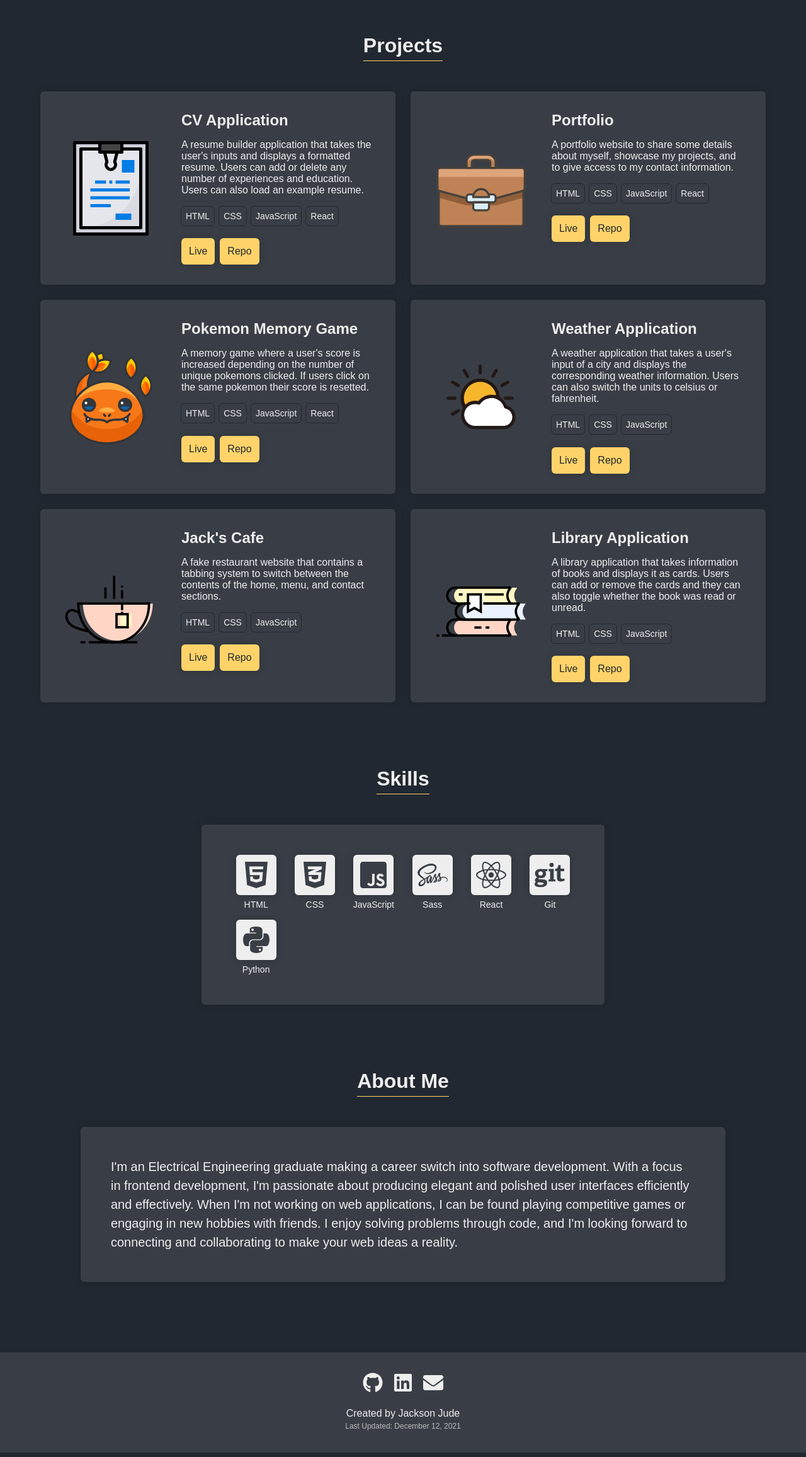
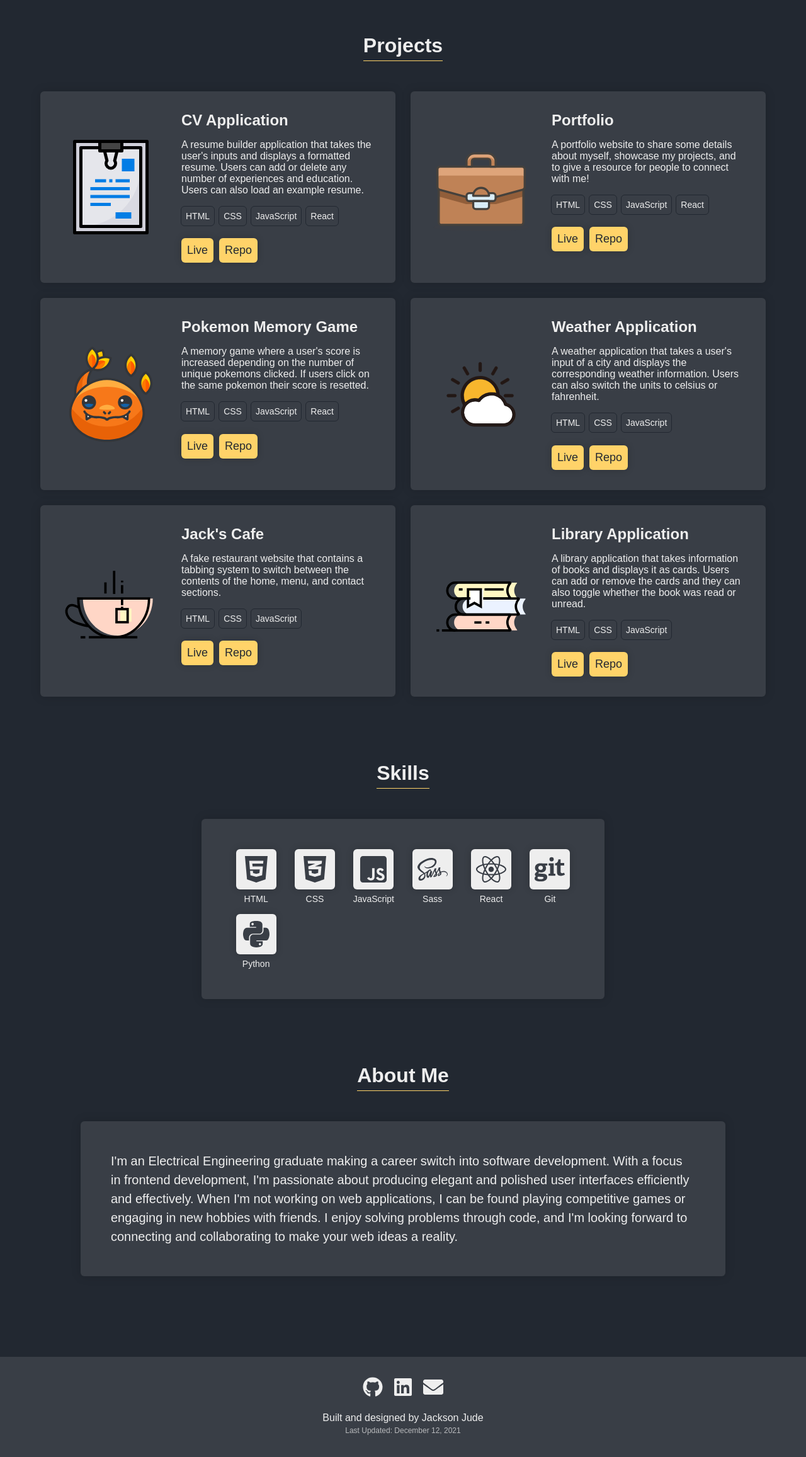
Before and after one commit to JacksonJ97/portfolio, a React (Create React App) app: page / in a window 1280 px wide. Shown: the part 849-3162 px from the top of the page at 63% size. Built offline with nearby package versions, Linux system fonts and the light colour scheme.

Commit message:
updated README and made minor changes

```diff
--- a/src/components/Footer/index.js
+++ b/src/components/Footer/index.js
@@ -5,7 +5,7 @@ import { FaGithub, FaLinkedin, FaEnvelope } from "react-icons/fa";
 const Wrapper = styled.div`
   background-color: #393e46;
   padding: 2em;
-  margin-top: 7em;
+  margin-top: 8em;
   text-align: center;
 
   .links-container {
@@ -48,7 +48,7 @@ const Footer = () => {
           <FaEnvelope />
         </a>
       </div>
-      <p>Created by Jackson Jude</p>
+      <p>Built and designed by Jackson Jude</p>
       <p className="last-updated">Last Updated: December 12, 2021</p>
     </Wrapper>
   );
--- a/src/components/Utilities/Card/index.js
+++ b/src/components/Utilities/Card/index.js
@@ -37,7 +37,8 @@ const Wrapper = styled.div`
 
   button {
     margin: 0 0.5em 0 0;
-    font-size: 1rem;
+    font-size: 1.125rem;
+    padding: 0.5em;
   }
 
   @media (max-width: 520px) {
@@ -60,7 +61,7 @@ const Card = ({ title, img, description, technologies, liveLink, repoLink }) =>
             <TechBox text={tech} key={index} />
           ))}
         </ul>
-        <div className="links">
+        <div>
           <a href={liveLink} target="_blank" rel="noreferrer">
             <Button text="Live" />
           </a>
--- a/src/data.js
+++ b/src/data.js
@@ -18,7 +18,7 @@ const projectData = [
   {
     title: "Portfolio",
     description:
-      "A portfolio website to share some details about myself, showcase my projects, and to give access to my contact information.",
+      "A portfolio website to share some details about myself, showcase my projects, and to give a resource for people to connect with me!",
     technologies: ["HTML", "CSS", "JavaScript", "React"],
     liveLink: "https://jacksonj97.github.io/portfolio/",
     repoLink: "https://github.com/JacksonJ97/portfolio",
```
Also changed, not shown: 1 other file (tests, documents, lock files or other folders).
